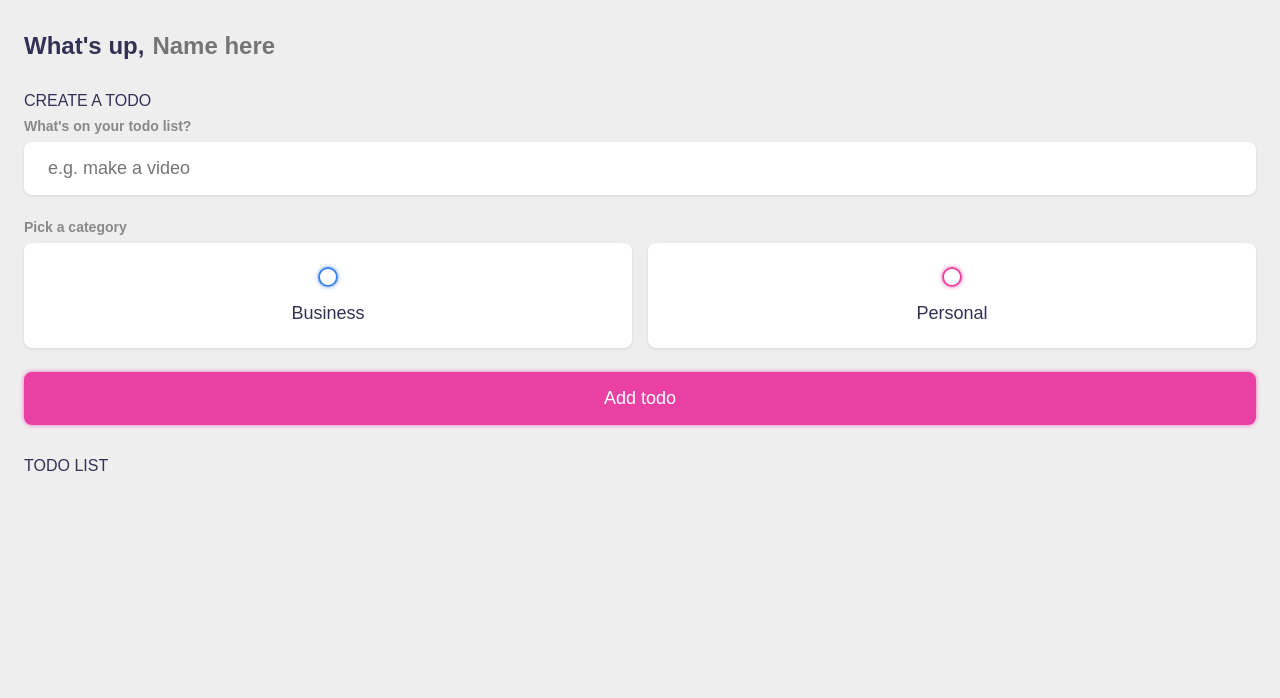
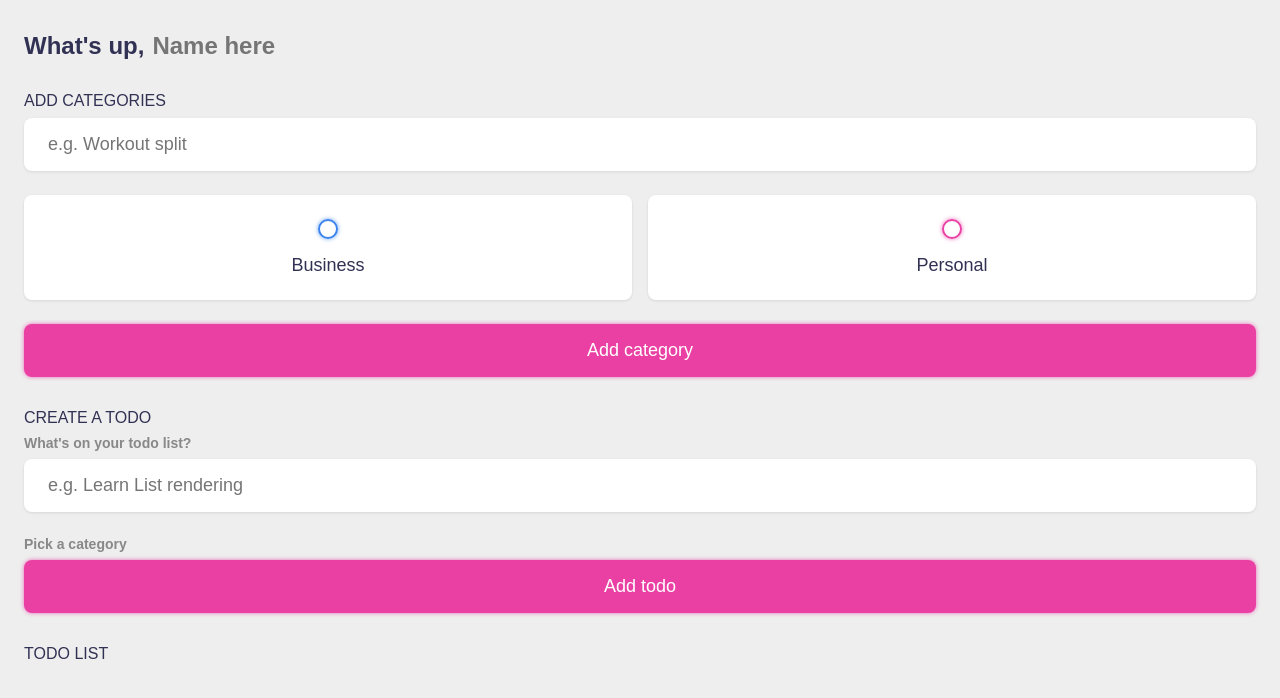
Before and after one commit to atarax665/todo-vue, a Vue app: page / in a window 1280 px wide. Shown: the top 698 px of the page. Built offline with nearby package versions, Linux system fonts and the light colour scheme.

Commit message:
Added add category feature

```diff
--- a/src/App.vue
+++ b/src/App.vue
@@ -3,13 +3,20 @@ import { ref, onMounted, computed, watch } from 'vue'
 
 const todos = ref([])
 const name = ref('')
-
+const category = ref([])
 const input_content = ref('')
+const type = ref('')
 const input_category = ref(null)
 
 const todos_asc = computed(() => todos.value.sort((a,b) =>{
 	return a.createdAt - b.createdAt
 }))
+
+watch(category, (newVal) => {
+  localStorage.setItem('category', JSON.stringify(newVal))
+}, {
+  deep: true
+})
 
 watch(name, (newVal) => {
 	localStorage.setItem('name', newVal)
@@ -20,6 +27,16 @@ watch(todos, (newVal) => {
 }, {
 	deep: true
 })
+
+const add_business_category = () => {
+  if (input_category.value.trim() === '' || type.value === null) {
+		return
+	}
+    category.value.push({
+    category: input_category.value,
+    type: type.value,
+  })
+}
 
 const addTodo = () => {
 	if (input_content.value.trim() === '' || input_category.value === null) {
@@ -42,6 +59,7 @@ const removeTodo = (todo) => {
 onMounted(() => {
 	name.value = localStorage.getItem('name') || ''
 	todos.value = JSON.parse(localStorage.getItem('todos')) || []
+  category.value = JSON.parse(localStorage.getItem('category')) || []
 })
 </script>
 
@@ -54,6 +72,33 @@ onMounted(() => {
 			</h2>
 		</section>
 
+    <section class="create-todo">
+      <h3>ADD CATEGORIES</h3>
+      <form id="new-todo-form" @submit.prevent="add_business_category">
+        <input
+					type="text"
+					name="content"
+					id="content"
+					placeholder="e.g. Workout split"
+					v-model="input_category" />
+
+        <div class="options">
+          <label>
+            <input type="radio" name="type" value="business" v-model="type" />
+            <span class="bubble business"></span>
+            <div>Business</div>
+          </label>
+
+          <label>
+            <input type="radio" name="type" value="personal" v-model="type" />
+            <span class="bubble personal"></span>
+            <div>Personal</div>
+          </label>
+        </div>
+        <input type="submit" value="Add category" />
+      </form>
+    </section>
+
 		<section class="create-todo">
 			<h3>CREATE A TODO</h3>
 
@@ -63,34 +108,20 @@ onMounted(() => {
 					type="text"
 					name="content"
 					id="content"
-					placeholder="e.g. make a video"
+					placeholder="e.g. Learn List rendering"
 					v-model="input_content" />
 
 				<h4>Pick a category</h4>
-				<div class="options">
-
+				<div class="options" v-for="category in category">
 					<label>
-						<input
-							type="radio"
-							name="category"
-							id="category1"
-							value="business"
-							v-model="input_category" />
-						<span class="bubble business"></span>
-						<div>Business</div>
-					</label>
-
-					<label>
-						<input
-							type="radio"
-							name="category"
-							id="category2"
-							value="personal"
-							v-model="input_category" />
-						<span class="bubble personal"></span>
-						<div>Personal</div>
-					</label>
-
+            <input type="radio" name="category" :value="category.type" v-model="input_category" />
+            <span :class="`bubble ${
+              category.type == 'business'
+                ? 'business'
+                : 'personal'
+            }`"></span>
+            <div>{{ category.category }}</div>
+          </label>
 				</div>
 
 				<input type="submit" value="Add todo" />
```
